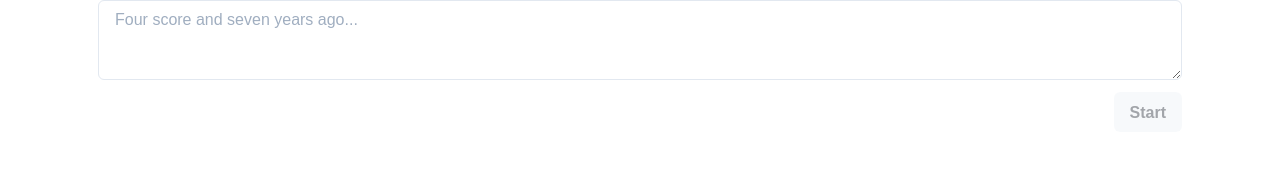
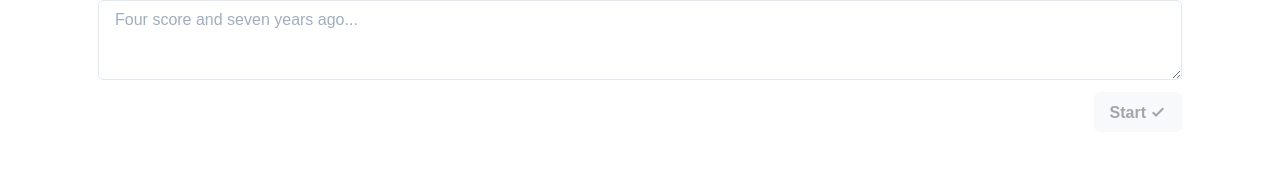
Before and after one commit to AndrewCutler/Memoria, a React (Create React App) app: page / in a window 1280 px wide. Shown: the part 134-316 px from the top of the page. Built offline with nearby package versions, Linux system fonts and the light colour scheme.

Commit message:
litsen for query params; encrypt/decrypt; show alert if error

```diff
--- a/package.json
+++ b/package.json
@@ -14,6 +14,7 @@
     "@types/node": "^12.20.46",
     "@types/react": "^16.14.23",
     "@types/react-dom": "^16.9.14",
+    "crypto-js": "^4.1.1",
     "framer-motion": "^4.1.17",
     "react": "^17.0.2",
     "react-dom": "^17.0.2",
@@ -43,5 +44,8 @@
       "last 1 firefox version",
       "last 1 safari version"
     ]
+  },
+  "devDependencies": {
+    "@types/crypto-js": "^4.1.1"
   }
 }
--- a/src/ActiveTextarea.tsx
+++ b/src/ActiveTextarea.tsx
@@ -50,9 +50,9 @@ const HiddenTextarea = ({
 					value={letters.join(' ')}
 					type='text'
 				/>
-				<Tooltip label='Click to share this text'>
-					<Share />
-				</Tooltip>
+				{/* <Tooltip label='Click to share this text'> */}
+				<Share />
+				{/* </Tooltip> */}
 			</Flex>
 			<Box
 				tabIndex={0}
--- a/src/App.tsx
+++ b/src/App.tsx
@@ -7,20 +7,30 @@ import {
 	Flex,
 	Button,
 	extendTheme,
-	Divider
+	Text,
+	Divider,
+	Alert,
+	AlertIcon
 } from '@chakra-ui/react';
 import ActiveTextarea from './ActiveTextarea';
 import Results from './Results';
 import TextDisplay from './TextDisplay';
 import Title from './Title';
-import InformationalAccordion from './InformationalAccordion';
+import { GoCheck } from 'react-icons/go';
+import { MdClear } from 'react-icons/md';
 import InformationalTabset from './InformationalTabset';
+import aes from 'crypto-js/aes';
+import enc from 'crypto-js/enc-utf8';
+import { HiRefresh } from 'react-icons/hi';
 
 export const isValidKestroke = (key: string) => key.match(/\w/);
 
 export type GameState = 'PENDING' | 'IN PROGRESS' | 'COMPLETE';
 
 export const App = () => {
+	const [queryParams, setQueryParams] = React.useState<any>();
+	const [hasInvalidParamsError, setHasInvalidParamsError] =
+		React.useState<boolean>(false);
 	const [gameState, setGameState] = React.useState<GameState>('PENDING');
 	const [text, setText] = React.useState<string>('');
 
@@ -58,6 +68,25 @@ export const App = () => {
 		setIndex(0);
 	}, [text]);
 
+	React.useEffect(() => {
+		const params = new URLSearchParams(window.location.search);
+		setQueryParams(params as any);
+	}, []);
+
+	React.useEffect(() => {
+		const target = queryParams?.get('target');
+		if (target) {
+			console.log(aes.decrypt(target, 'memoria_app'));
+			const decrypted = aes.decrypt(target, 'memoria_app').toString(enc);
+			console.log('params: ', decrypted);
+			if (decrypted.trim()) {
+				// set to text, start game
+			} else {
+				setHasInvalidParamsError(true);
+			}
+		}
+	}, [queryParams]);
+
 	const handleComplete = (): void => {
 		setGameState('COMPLETE');
 	};
@@ -90,6 +119,17 @@ export const App = () => {
 				<Box minH='100vh' p={3}>
 					<VStack spacing={8}>
 						<Box minH='10vh'>
+							{hasInvalidParamsError && (
+								<Alert
+									status='error'
+									fontSize='sm'
+									borderRadius='5px'
+									mb={2}
+								>
+									<AlertIcon />
+									Received text in an invalid format.
+								</Alert>
+							)}
 							<Box fontSize='sm' px='15%'>
 								Enter your desired text into the box. Then,
 								enter the first letter of each word as you
@@ -123,13 +163,15 @@ export const App = () => {
 									{(inProgress || completed) && (
 										<>
 											<Button onClick={handleReset}>
-												Reset
+												<Text mr='4px'>Reset</Text>
+												<MdClear />
 											</Button>
 											<Button
 												ml={1}
 												onClick={handleRestart}
 											>
-												Restart
+												<Text mr='4px'>Restart</Text>
+												<HiRefresh />
 											</Button>
 										</>
 									)}
@@ -141,7 +183,8 @@ export const App = () => {
 												inProgress || !text.trim()
 											}
 										>
-											Start
+											<Text mr='4px'>Start</Text>
+											<GoCheck />
 										</Button>
 									)}
 								</Box>
--- a/src/Share.tsx
+++ b/src/Share.tsx
@@ -1,10 +1,15 @@
 import { forwardRef, IconButton } from '@chakra-ui/react';
 import React from 'react';
 import { FaShareAlt } from 'react-icons/fa';
+import aes from 'crypto-js/aes';
+import enc from 'crypto-js/enc-utf8';
+
+const secret = 'memoria_app';
 
 const Share = forwardRef(({ ...rest }, ref): React.ReactElement => {
 	const handleShare = () => {
-		console.log('share');
+		const encrypted = aes.encrypt('test string', secret).toString();
+		console.log(encrypted);
 	};
 
 	return (
```
Also changed, not shown: 1 other file (tests, documents, lock files or other folders).
